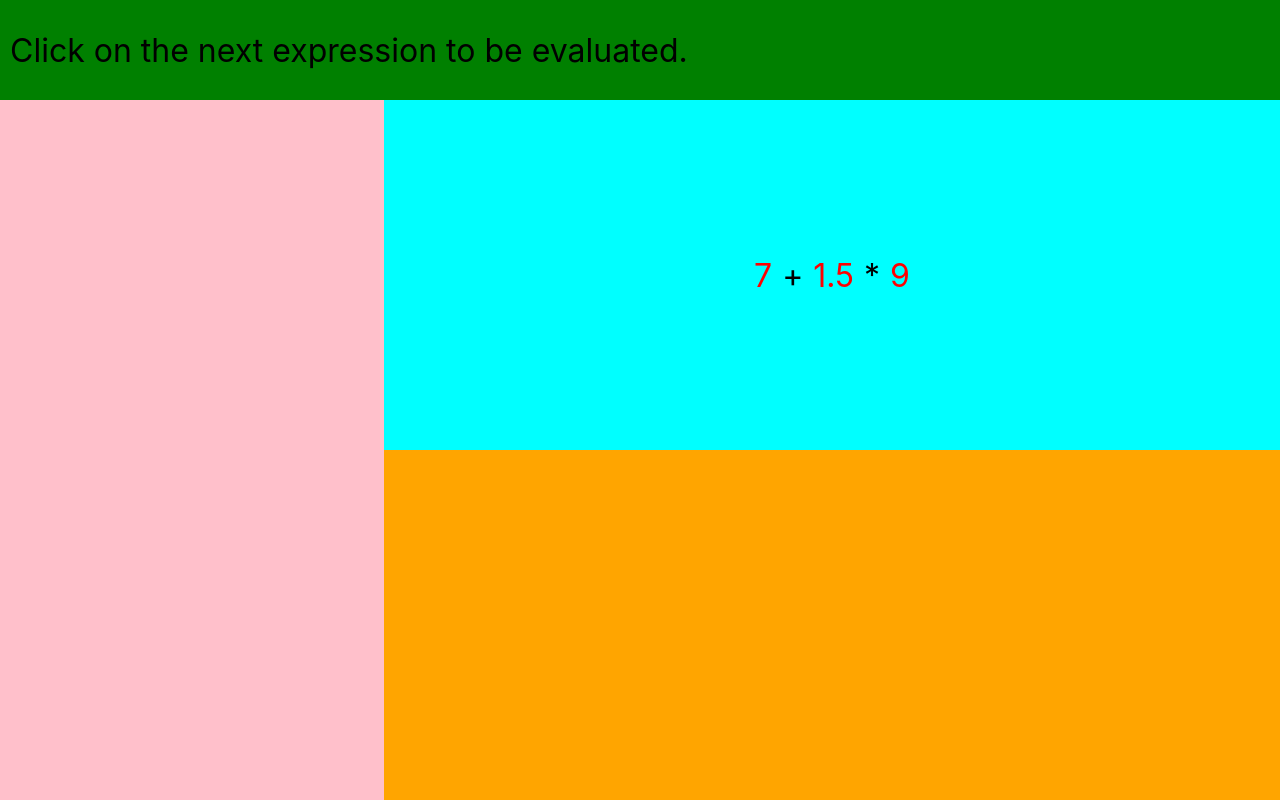
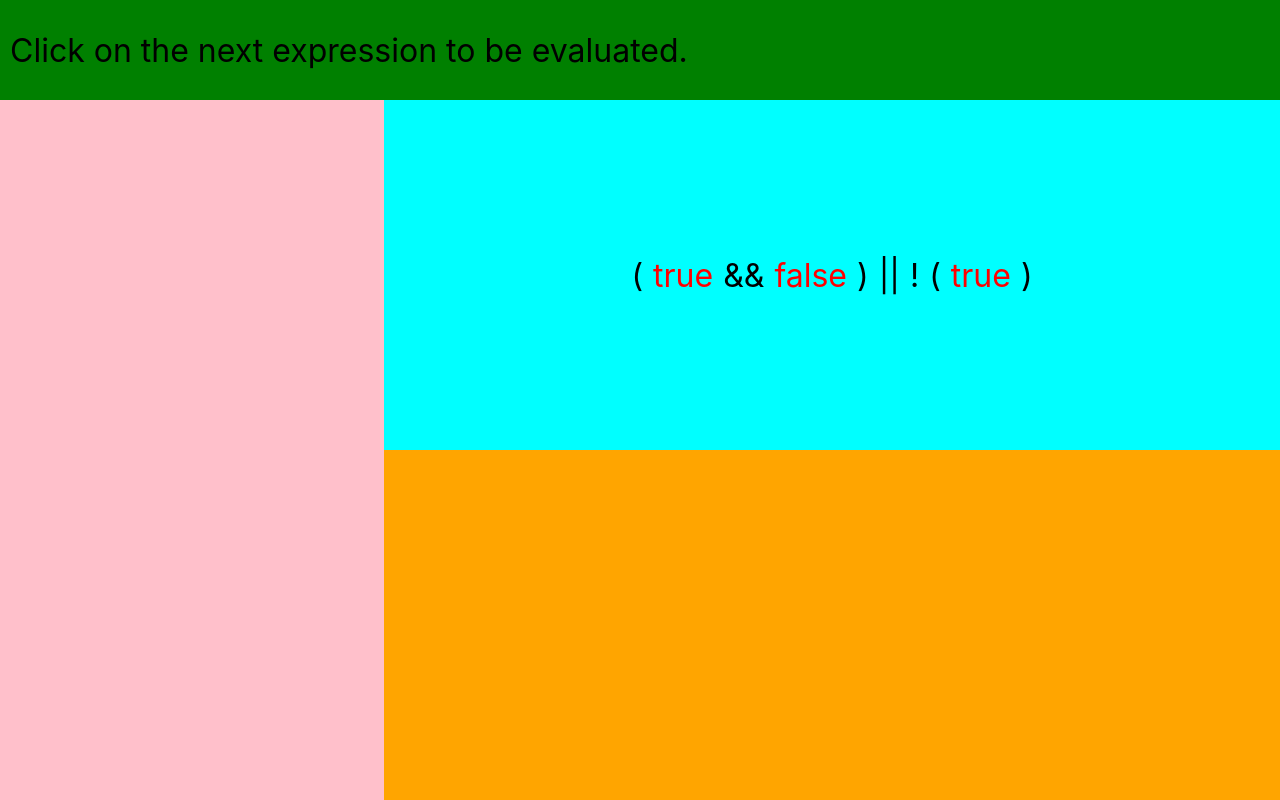
Before and after one commit to twodee/simpathy, a React (Create React App) app: page / in a window 1280 px wide. Built offline with nearby package versions, Linux system fonts and the light colour scheme.

Commit message:
Add and, or, not.

```diff
--- a/src/App.css
+++ b/src/App.css
@@ -46,14 +46,13 @@
   font-size: 24pt;
 }
 
-.operator {
+.expression-piece {
   display: inline-block;
   padding: 5px;
 }
 
 .literal {
   color: red;
-  padding: 5px;
 }
 
 .hovered {
--- a/src/App.js
+++ b/src/App.js
@@ -15,14 +15,25 @@ import {
 
 import {
   ExpressionAdd,
+  ExpressionAnd,
+  ExpressionBoolean,
+  ExpressionDivide,
   ExpressionInteger,
+  ExpressionModulus,
   ExpressionMultiply,
+  ExpressionNot,
+  ExpressionOr,
   ExpressionReal,
 } from './ast';
 
 class App extends React.Component {
   componentDidMount() {
-    const e = new ExpressionAdd(new ExpressionInteger(7), new ExpressionMultiply(new ExpressionReal(1.5), new ExpressionInteger(9)));
+    // const e = new ExpressionAdd(new ExpressionInteger(7), new ExpressionAdd(new ExpressionReal(1.5), new ExpressionInteger(9)));
+    // const e = new ExpressionMultiply(new ExpressionAdd(new ExpressionReal(1.5), new ExpressionInteger(9)), new ExpressionInteger(7));
+    // const e = new ExpressionMultiply(new ExpressionInteger(7), new ExpressionAdd(new ExpressionReal(1.5), new ExpressionInteger(9)));
+    // const e = new ExpressionMultiply(new ExpressionInteger(7), new ExpressionMultiply(new ExpressionReal(1.5), new ExpressionInteger(9)));
+    // const e = new ExpressionMultiply(new ExpressionModulus(new ExpressionInteger(44), new ExpressionInteger(9)), new ExpressionInteger(7));
+    const e = new ExpressionOr(new ExpressionAnd(new ExpressionBoolean(true), new ExpressionBoolean(false)), new ExpressionNot(new ExpressionBoolean(true)));
     this.props.onLoadExpression(e);
   }
 
--- a/src/ast.js
+++ b/src/ast.js
@@ -11,20 +11,67 @@ class Expression {
     return null;
   }
 
-  // reactify(props) {
-    // return (
-      // <span className="subexpression">
-        // {this.reactifyHelper(props)}
-      // </span>
-    // );
-  // }
-
   simplify(expression, value) {
     if (expression === this) {
       return value;
     } else {
       return this;
     }
+  }
+}
+
+// ---------------------------------------------------------------------------
+
+class ExpressionUnaryOperator extends Expression {
+  constructor(precedence, operator, a) {
+    super(precedence);
+    this.a = a;
+    this.operator = operator;
+  }
+
+  reactify(props, superPrecedence = -1) {
+    return (
+      <span className={`subexpression ${props.isEvaluating && props.activeSubexpression === this ? 'active' : ''}`}>
+        <span
+          className={`expression-piece ${this === props.hoveredSubexpression ? 'hovered' : ''} ${props.isShakingOperation && this === props.activeSubexpression ? 'shaking' : ''}`}
+          onAnimationEnd={props.onStopShakingOperation}
+          onMouseOver={e => !props.isEvaluating && props.onHover(e, this)}
+          onMouseOut={e => props.onUnhover(e, this)}
+          onClick={e => !props.isEvaluating && props.onClick(props.expression, this)}
+        >{this.operator}</span>
+        {this.precedence <= superPrecedence ? <span className="expression-piece">(</span> : ''}
+        {this.a.reactify(props, this.precedence)}
+        {this.precedence <= superPrecedence ? <span className="expression-piece">)</span> : ''}
+
+        {props.isEvaluating && props.activeSubexpression === this && (
+          <div className="evaluate-popup">
+            <svg height="12" width="16">
+              <polygon points="8,12 0,0 16,0" />
+            </svg>
+            <input
+              id="evaluate-box"
+              type="text"
+              size="8"
+              autoFocus
+              autoComplete="off"
+              className={props.isShakingEvaluation ? 'shaking' : ''}
+              onAnimationEnd={props.onStopShakingEvaluation}
+              onChange={e => props.onEditValue(e.target.value)}
+              value={props.value}
+              onKeyDown={e => props.onKeyDown(e, props.activeSubexpression, props.value)}
+            />
+          </div>
+        )}
+      </span>
+    )
+  }
+
+  get nextNonterminal() {
+    let node = this.a.nextNonterminal;
+    if (!node) {
+      node = this;
+    }
+    return node;
   }
 }
 
@@ -38,18 +85,20 @@ class ExpressionBinaryOperator extends Expression {
     this.operator = operator;
   }
 
-  reactify(props) {
+  reactify(props, superPrecedence = -1) {
     return (
       <span className={`subexpression ${props.isEvaluating && props.activeSubexpression === this ? 'active' : ''}`}>
-        {this.a.reactify(props)}
+        {this.precedence <= superPrecedence ? <span className="expression-piece">(</span> : ''}
+        {this.a.reactify(props, this.precedence)}
         <span
-          className={`operator ${this === props.hoveredSubexpression ? 'hovered' : ''} ${props.isShakingOperation && this === props.activeSubexpression ? 'shaking' : ''}`}
+          className={`expression-piece ${this === props.hoveredSubexpression ? 'hovered' : ''} ${props.isShakingOperation && this === props.activeSubexpression ? 'shaking' : ''}`}
           onAnimationEnd={props.onStopShakingOperation}
           onMouseOver={e => !props.isEvaluating && props.onHover(e, this)}
           onMouseOut={e => props.onUnhover(e, this)}
           onClick={e => !props.isEvaluating && props.onClick(props.expression, this)}
         >{this.operator}</span>
-        {this.b.reactify(props)}
+        {this.b.reactify(props, this.precedence)}
+        {this.precedence <= superPrecedence ? <span className="expression-piece">)</span> : ''}
 
         {props.isEvaluating && props.activeSubexpression === this && (
           <div className="evaluate-popup">
@@ -88,7 +137,7 @@ class ExpressionBinaryOperator extends Expression {
 
 export class ExpressionAdd extends ExpressionBinaryOperator {
   constructor(a, b) {
-    super(10, '+', a, b);
+    super(70, '+', a, b);
   }
 
   evaluate() {
@@ -118,7 +167,7 @@ export class ExpressionAdd extends ExpressionBinaryOperator {
 
 export class ExpressionMultiply extends ExpressionBinaryOperator {
   constructor(a, b) {
-    super(5, '*', a, b);
+    super(80, '*', a, b);
   }
 
   evaluate() {
@@ -144,11 +193,144 @@ export class ExpressionMultiply extends ExpressionBinaryOperator {
   }
 }
 
+export class ExpressionModulus extends ExpressionBinaryOperator {
+  constructor(a, b) {
+    super(80, '%', a, b);
+  }
+
+  evaluate() {
+    const valueA = this.a.evaluate();
+    const valueB = this.b.evaluate();
+
+    if (valueA instanceof ExpressionInteger && valueB instanceof ExpressionInteger) {
+      return new ExpressionInteger(valueA.value % valueB.value);
+    } else {
+      throw new Error('bad types');
+    }
+  }
+
+  simplify(expression, value) {
+    if (this === expression) {
+      return value;
+    } else {
+      return new ExpressionModulus(this.a.simplify(expression, value), this.b.simplify(expression, value));
+    }
+  }
+}
+
+export class ExpressionDivide extends ExpressionBinaryOperator {
+  constructor(a, b) {
+    super(80, '/', a, b);
+  }
+
+  evaluate() {
+    const valueA = this.a.evaluate();
+    const valueB = this.b.evaluate();
+
+    if (valueA instanceof ExpressionInteger && valueB instanceof ExpressionInteger) {
+      return new ExpressionInteger(Math.floor(valueA.value / valueB.value));
+    } else if ((valueA instanceof ExpressionReal && valueB instanceof ExpressionInteger) ||
+               (valueB instanceof ExpressionReal && valueA instanceof ExpressionInteger)) {
+      return new ExpressionReal(valueA.value / valueB.value);
+    } else {
+      throw new Error('bad types');
+    }
+  }
+
+  simplify(expression, value) {
+    if (this === expression) {
+      return value;
+    } else {
+      return new ExpressionDivide(this.a.simplify(expression, value), this.b.simplify(expression, value));
+    }
+  }
+}
+
+// ---------------------------------------------------------------------------
+
+export class ExpressionAnd extends ExpressionBinaryOperator {
+  constructor(a, b) {
+    super(60, '&&', a, b);
+  }
+
+  evaluate() {
+    const valueA = this.a.evaluate();
+    const valueB = this.b.evaluate();
+
+    if (valueA instanceof ExpressionBoolean && valueB instanceof ExpressionBoolean) {
+      return new ExpressionBoolean(valueA.value && valueB.value);
+    } else {
+      throw new Error('bad types');
+    }
+  }
+
+  simplify(expression, value) {
+    if (this === expression) {
+      return value;
+    } else {
+      return new ExpressionAnd(this.a.simplify(expression, value), this.b.simplify(expression, value));
+    }
+  }
+}
+
+// ---------------------------------------------------------------------------
+
+export class ExpressionOr extends ExpressionBinaryOperator {
+  constructor(a, b) {
+    super(60, '||', a, b);
+  }
+
+  evaluate() {
+    const valueA = this.a.evaluate();
+    const valueB = this.b.evaluate();
+
+    if (valueA instanceof ExpressionBoolean && valueB instanceof ExpressionBoolean) {
+      return new ExpressionBoolean(valueA.value || valueB.value);
+    } else {
+      throw new Error('bad types');
+    }
+  }
+
+  simplify(expression, value) {
+    if (this === expression) {
+      return value;
+    } else {
+      return new ExpressionOr(this.a.simplify(expression, value), this.b.simplify(expression, value));
+    }
+  }
+}
+
+// ---------------------------------------------------------------------------
+
+export class ExpressionNot extends ExpressionUnaryOperator {
+  constructor(a) {
+    super(60, '!', a);
+  }
+
+  evaluate() {
+    const valueA = this.a.evaluate();
+
+    if (valueA instanceof ExpressionBoolean) {
+      return new ExpressionBoolean(!valueA.value);
+    } else {
+      throw new Error('bad types');
+    }
+  }
+
+  simplify(expression, value) {
+    if (this === expression) {
+      return value;
+    } else {
+      return new ExpressionNot(this.a.simplify(expression, value));
+    }
+  }
+}
+
 // ---------------------------------------------------------------------------
 
 class ExpressionLiteral extends Expression {
   constructor(value) {
-    super(0, value);
+    super(100, value);
     this.value = value;
   }
 
@@ -160,10 +342,10 @@ class ExpressionLiteral extends Expression {
     return this.constructor === that.constructor && this.value === that.value;
   }
 
-  reactify(props) {
+  reactify(props, superPrecedence) {
     return (
-      <span className="subexpression literal">
-        {this.value}
+      <span className="subexpression expression-piece literal">
+        {'' + this.value}
       </span>
     )
   }
@@ -186,3 +368,9 @@ export class ExpressionString extends ExpressionLiteral {
     // super(value);
   // }
 }
+
+export class ExpressionBoolean extends ExpressionLiteral {
+  // constructor(value) {
+    // super(value);
+  // }
+}
--- a/src/components/Evaluator.js
+++ b/src/components/Evaluator.js
@@ -15,6 +15,7 @@ import {
 } from '../actions';
 
 import {
+  ExpressionBoolean,
   ExpressionInteger,
   ExpressionReal,
   ExpressionString,
@@ -75,6 +76,10 @@ const mapDispatchToProps = dispatch => {
           actual = new ExpressionInteger(parseInt(value));
         } else if (value.match(/^-?(\d+\.\d*|\d*.\d+)$/)) {
           actual = new ExpressionReal(parseFloat(value));
+        } else if (value.match(/^true$/)) {
+          actual = new ExpressionBoolean(true);
+        } else if (value.match(/^false$/)) {
+          actual = new ExpressionBoolean(false);
         } else if (value.match(/^".*"$/)) {
           actual = new ExpressionString(value.slice(1, -1));
         } else {
```
